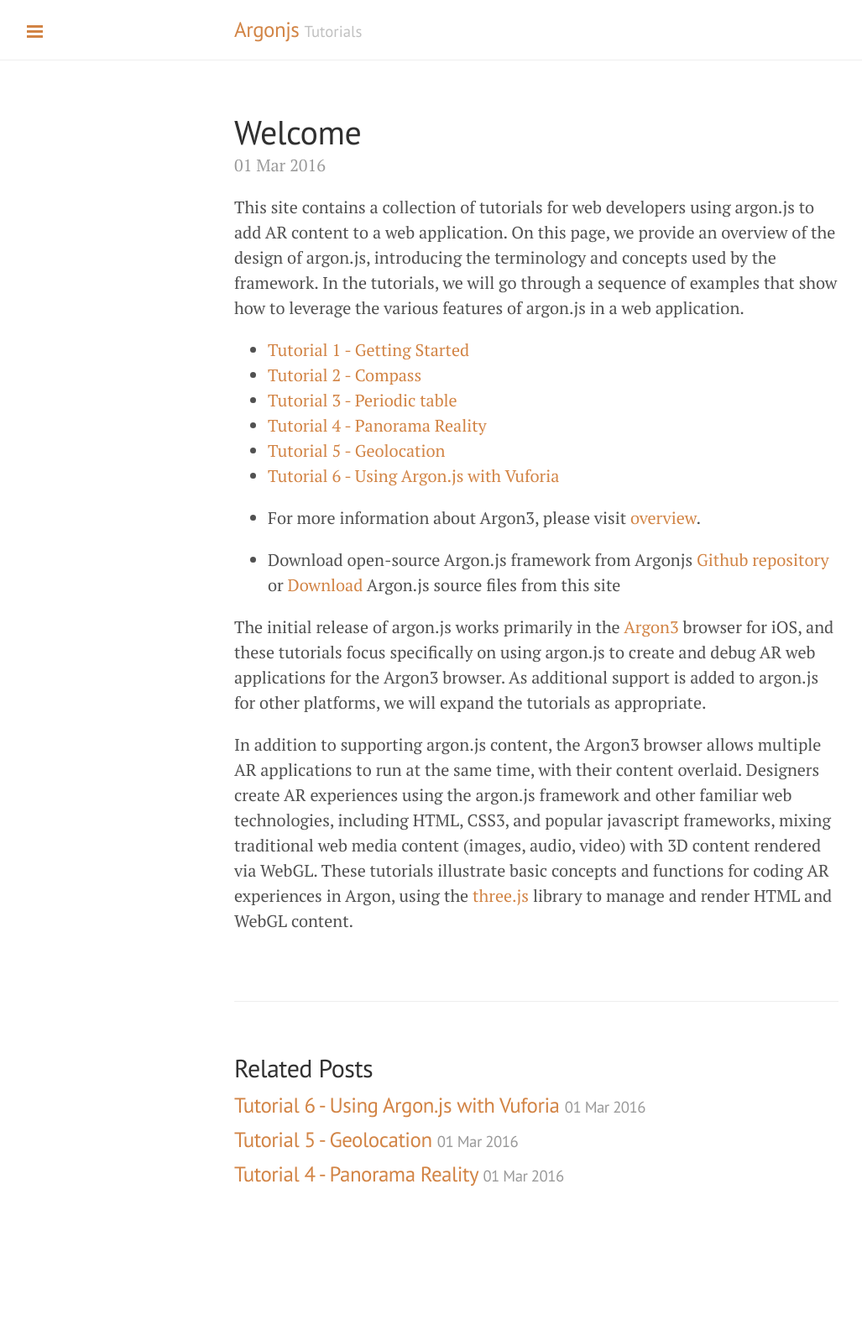
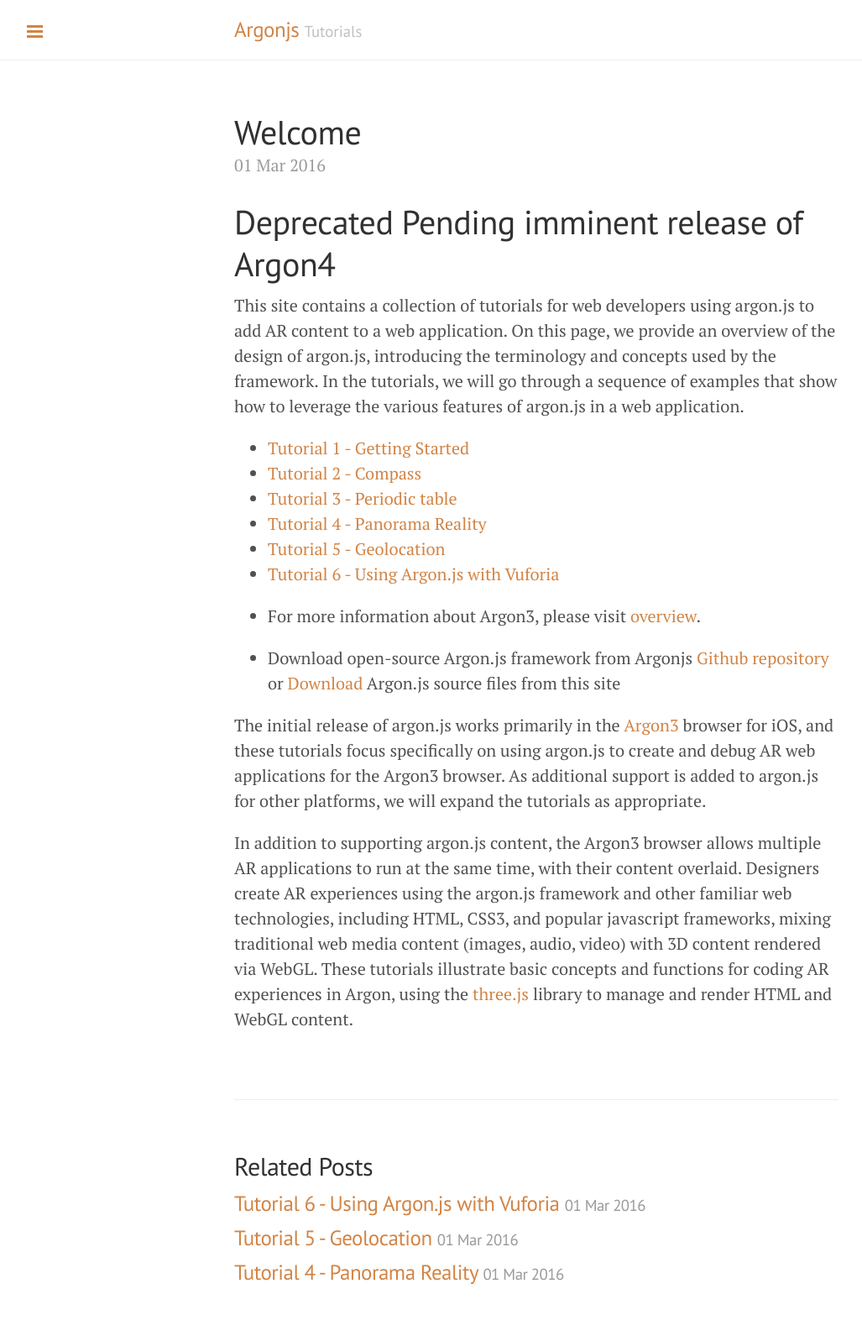
Before and after one commit to argonjs/argon-3-tutorials, a Jekyll site: the page built from _posts/2016-03-01-WelcomePage.md, in a window 1280 px wide. Shown: the whole page at 84% size, without its empty margins (1-1028 px from the left). Built offline with Jekyll 4.4.1, drawn with Linux system fonts in a browser that asks for light colours; before the commit the page ends 1475 px from its top, so only the background shows below that.

Commit message:
Update 2016-03-01-WelcomePage.md

```diff
--- a/_posts/2016-03-01-WelcomePage.md
+++ b/_posts/2016-03-01-WelcomePage.md
@@ -2,6 +2,8 @@
 layout: post
 title: Welcome
 ---
+
+# Deprecated Pending imminent release of Argon4
 
 This site contains a collection of tutorials for web developers using argon.js to add AR content to a web application. On this page, we provide an overview of the design of argon.js, introducing the terminology and concepts used by the framework. In the tutorials, we will go through a sequence of examples that show how to leverage the various features of argon.js in a web application.
 
```
